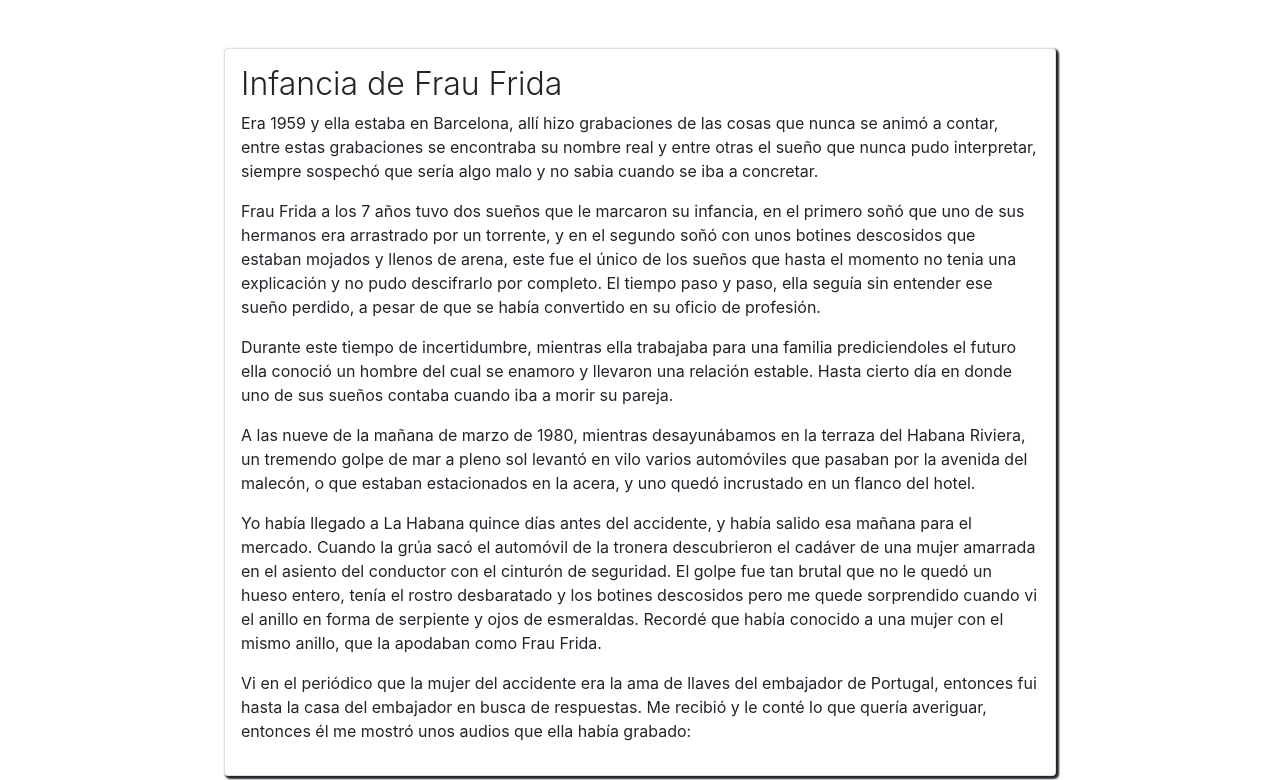
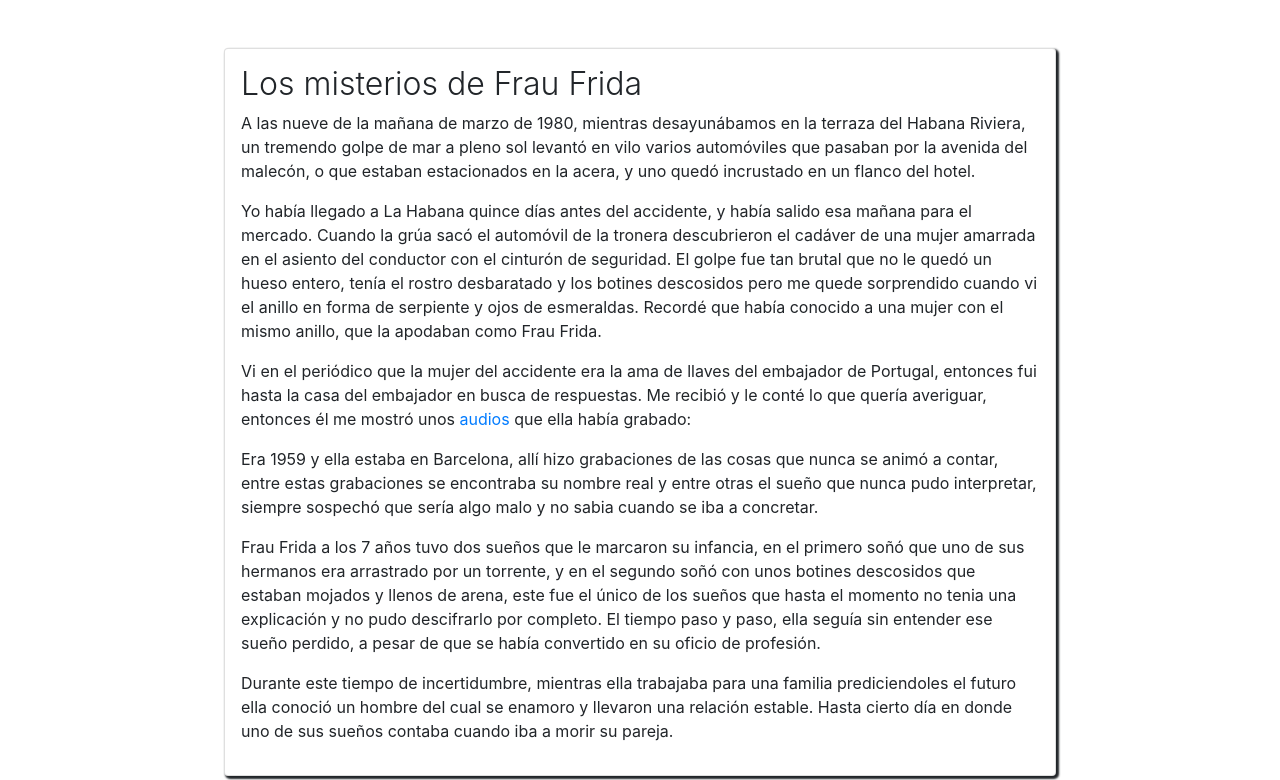
Before and after one commit to FabriQuinteros/Historias-ocultas, a plain HTML site: page index.html in a window 1280 px wide. Shown: the part 800-1580 px from the top of the page. Drawn offline with nearby package versions, Linux system fonts and the light colour scheme.

Commit message:
final-correccion

```diff
--- a/index.html
+++ b/index.html
@@ -55,13 +55,15 @@
             <!-- Page Content -->
             <section class="py-5" id="content">
               <div class="container card bg-white p-3" style="max-width: 65%;">
-                <h2 class="font-weight-light">Infancia de Frau Frida</h2>
+                <h2 class="font-weight-light">Los misterios de Frau Frida</h2>
+                <p>A las nueve de la mañana de marzo de 1980, mientras desayunábamos en la terraza del Habana Riviera, un tremendo golpe de mar a pleno sol levantó en vilo varios automóviles que pasaban por la avenida del malecón, o que estaban estacionados en la acera, y uno quedó incrustado en un flanco del hotel.</p>
+                <p>Yo había llegado a La Habana quince días antes del accidente, y había salido esa mañana para el mercado. Cuando la grúa sacó el automóvil de la tronera descubrieron el cadáver de una mujer amarrada en el asiento del conductor con el cinturón de seguridad. El golpe fue tan brutal que no le quedó un hueso entero, tenía el rostro desbaratado y los botines descosidos pero me quede sorprendido cuando vi el anillo en forma de serpiente y ojos de esmeraldas. Recordé que había conocido a una mujer con el mismo anillo, que la apodaban como Frau Frida.</p>
+                <p>Vi en el periódico que la mujer del accidente era la ama de llaves del embajador de Portugal, entonces fui hasta la casa del embajador en busca de respuestas. Me recibió y le conté lo que quería averiguar, entonces él me mostró unos <a href="#audios">audios</a>  que ella había grabado:</p>
                 <p>Era 1959 y ella estaba en Barcelona, allí hizo grabaciones de las cosas que nunca se animó a contar, entre estas grabaciones se encontraba su nombre real y entre otras el sueño que nunca pudo interpretar, siempre sospechó que sería algo malo y no sabia cuando se iba a concretar.</p>
                 <p>Frau Frida a los 7 años tuvo dos sueños que le marcaron su infancia, en el primero soñó que uno de sus hermanos era arrastrado por un torrente, y en el segundo soñó con unos botines descosidos que estaban mojados y llenos de arena, este fue el único de los sueños que hasta el momento no tenia una explicación y no pudo descifrarlo por completo.  El tiempo paso y paso, ella seguía sin entender ese sueño perdido, a pesar de que se había convertido en su oficio de profesión. </p>
                 <p>Durante este tiempo de incertidumbre, mientras ella trabajaba para una familia prediciendoles el futuro ella conoció un hombre del cual se enamoro y llevaron una relación estable. Hasta cierto día en donde uno de sus sueños contaba cuando iba a morir su pareja.</p>
-                <p>A las nueve de la mañana de marzo de 1980, mientras desayunábamos en la terraza del Habana Riviera, un tremendo golpe de mar a pleno sol levantó en vilo varios automóviles que pasaban por la avenida del malecón, o que estaban estacionados en la acera, y uno quedó incrustado en un flanco del hotel.</p>
-                <p>Yo había llegado a La Habana quince días antes del accidente, y había salido esa mañana para el mercado. Cuando la grúa sacó el automóvil de la tronera descubrieron el cadáver de una mujer amarrada en el asiento del conductor con el cinturón de seguridad. El golpe fue tan brutal que no le quedó un hueso entero, tenía el rostro desbaratado y los botines descosidos pero me quede sorprendido cuando vi el anillo en forma de serpiente y ojos de esmeraldas. Recordé que había conocido a una mujer con el mismo anillo, que la apodaban como Frau Frida.</p>
-                <p>Vi en el periódico que la mujer del accidente era la ama de llaves del embajador de Portugal, entonces fui hasta la casa del embajador en busca de respuestas. Me recibió y le conté lo que quería averiguar, entonces él me mostró unos audios que ella había grabado:</p>
+
+
 
              </div>
             </section>
```
